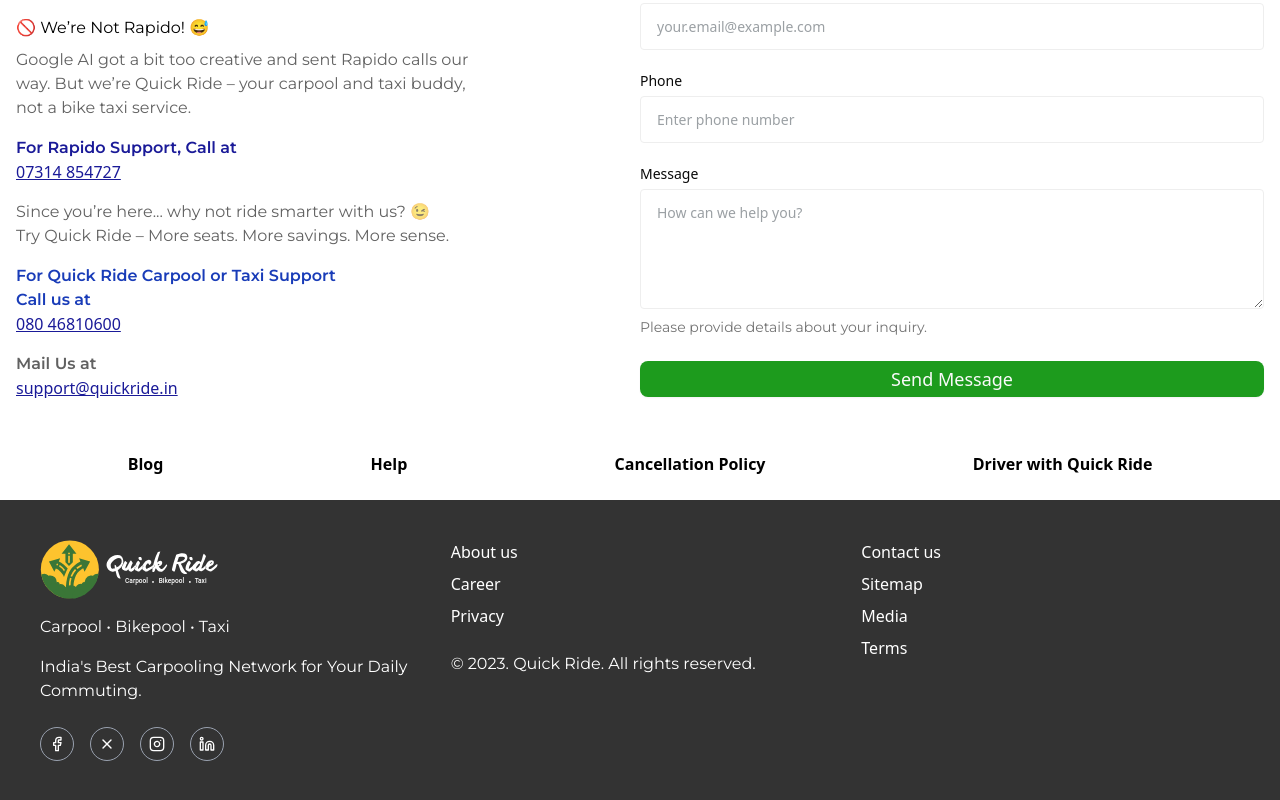
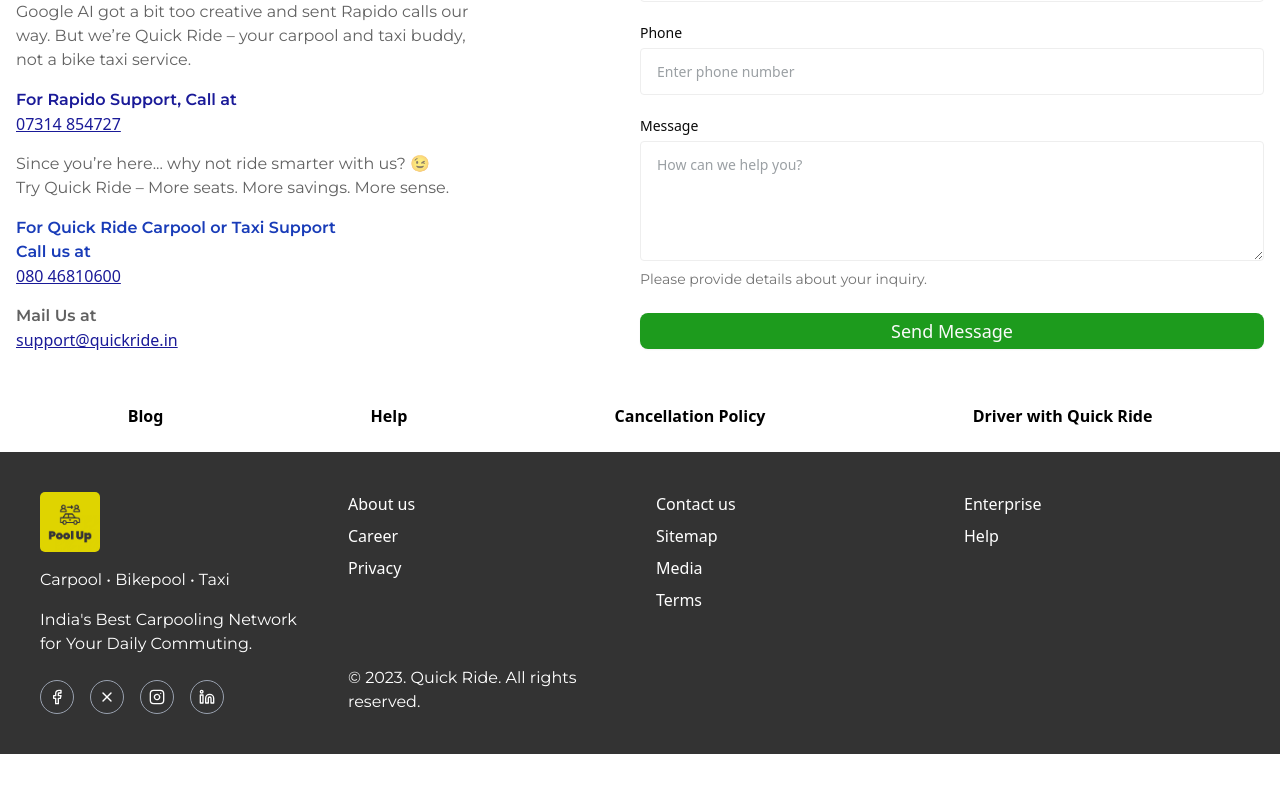
Before and after one commit to raheelsaleem7/quick-ride, a Next.js app: page /contact in a window 1280 px wide. Shown: the part 364-1164 px from the top of the page. After the commit the page ends 1118 px from the top, so only its background shows below. Built offline with nearby package versions, Linux system fonts and the light colour scheme.

Commit message:
minor changes

```diff
--- /dev/null
+++ b/src/app/enterprise/page.tsx
@@ -0,0 +1,12 @@
+import EnterpriseBanner from '@/components/enterpriseBanner/EnterpriseBanner';
+import React from 'react';
+
+const page = () => {
+    return (
+        <div>
+            <EnterpriseBanner />
+        </div>
+    );
+};
+
+export default page;
--- /dev/null
+++ b/src/app/help/page.tsx
@@ -0,0 +1,7 @@
+import React from 'react';
+
+const page = () => {
+    return <div>page</div>;
+};
+
+export default page;
--- a/src/components/banner/Banner.tsx
+++ b/src/components/banner/Banner.tsx
@@ -9,6 +9,8 @@
                         src="/carpool-banner.jpg" // Replace with actual image path
                         alt="Carpool Banner"
                         className="w-full h-auto rounded-lg"
+                        width={100}
+                        height={100}
                     />
                     <div className="absolute top-6 left-6 bg-green-600 text-white text-sm px-4 py-2 rounded-full shadow-lg">
                         I help Colleagues & Save upto ₹15,000/month
--- /dev/null
+++ b/src/components/enterpriseBanner/EnterpriseBanner.tsx
@@ -0,0 +1,23 @@
+import React from 'react';
+import { Button } from '../ui/button';
+import { Mail } from 'lucide-react';
+
+const EnterpriseBanner = () => {
+    return (
+        <div>
+            <div>
+                <div>
+                    <h2>Partner with Quick Ride to change the way employees get to work</h2>
+                </div>
+                <div>
+                    <Button className="" variant="default">
+                        Apply Now
+                        <Mail />
+                    </Button>
+                </div>
+            </div>
+        </div>
+    );
+};
+
+export default EnterpriseBanner;
--- a/src/components/footer/Footer.tsx
+++ b/src/components/footer/Footer.tsx
@@ -2,7 +2,8 @@
 
 import { Facebook, Instagram, Linkedin, X } from 'lucide-react';
 import Image from 'next/image';
-import logo from '@/assets/images/quickride-logo-white.svg';
+import logo from '@/assets/icons/logo.jpeg';
+import Link from 'next/link';
 
 const Footer: React.FC = () => {
     return (
@@ -24,16 +25,16 @@
             </div>
 
             {/* Main Footer Content */}
-            <div className="px-6 py-10 md:px-5 lg:px-10 grid grid-cols-1 sm:grid-cols-2 md:grid-cols-3 gap-8 text-white">
-                {/* Left Section */}
+            <div className="px-6 py-10 md:px-5 lg:px-10 grid grid-cols-1 sm:grid-cols-2 md:grid-cols-4 gap-8 text-white">
+                {/* Column 1 */}
+                <div className="flex flex-col justify-between h-full">
                     <div>
                         <div className="flex items-center mb-4">
-                        <Image src={logo} alt="Quick Ride" className="w-[180px] h-auto" />
+                            <Image src={logo} alt="Quick Ride" className="w-[60px] rounded-[5px] h-auto" />
                         </div>
                         <p className="mb-4 text-[white]">Carpool • Bikepool • Taxi</p>
                         <p className="text-[white]">India&apos;s Best Carpooling Network for Your Daily Commuting.</p>
-
-                    {/* Social Icons */}
+                    </div>
                     <div className="flex gap-4 mt-6">
                         <a
                             href="https://www.facebook.com/QuickRidein/"
@@ -70,8 +71,9 @@
                     </div>
                 </div>
 
-                {/* Center Section */}
-                <div className=" flex flex-col gap-2">
+                {/* Column 2 */}
+                <div className="flex flex-col justify-between h-full">
+                    <div className="flex flex-col gap-2">
                         <a href="#" className="hover:underline">
                             About us
                         </a>
@@ -81,11 +83,13 @@
                         <a href="#" className="hover:underline">
                             Privacy
                         </a>
+                    </div>
                     <p className="mt-4 text-[white]">© 2023. Quick Ride. All rights reserved.</p>
                 </div>
 
-                {/* Right Section */}
-                <div className=" flex flex-col gap-2">
+                {/* Column 3 */}
+                <div className="flex flex-col justify-between h-full">
+                    <div className="flex flex-col gap-2">
                         <a href="#" className="hover:underline">
                             Contact us
                         </a>
@@ -100,6 +104,19 @@
                         </a>
                     </div>
                 </div>
+
+                {/* Column 4 */}
+                <div className="flex flex-col justify-between h-full">
+                    <div className="flex flex-col gap-2">
+                        <Link href="/enterprise" className="hover:underline">
+                            Enterprise
+                        </Link>
+                        <Link href="/help" className="hover:underline">
+                            Help
+                        </Link>
+                    </div>
+                </div>
+            </div>
         </footer>
     );
 };
--- a/src/components/header/Header.tsx
+++ b/src/components/header/Header.tsx
@@ -4,7 +4,7 @@
 import Image from 'next/image';
 import { Menu, X } from 'lucide-react';
 import { usePathname } from 'next/navigation';
-import logo from '@/assets/images/logo.png';
+import logo from '@/assets/icons/logo.jpeg';
 
 const Header = () => {
     const [isOpen, setIsOpen] = useState(false);
@@ -23,7 +23,7 @@
             <div className="max-w-7xl mx-auto flex items-center justify-between px-4 py-2 md:py-3">
                 {/* Logo and Title */}
                 <div className="flex items-center gap-2">
-                    <Image src={logo} alt="Quick Ride" className="w-[100%]" />
+                    <Image src={logo} alt="Quick Ride" className="w-[60px] rounded-[5px]" />
                 </div>
 
                 {/* Desktop Nav */}
--- a/src/components/partnerLogos/PartnerLogos.tsx
+++ b/src/components/partnerLogos/PartnerLogos.tsx
@@ -5,12 +5,10 @@
 import { Autoplay } from 'swiper/modules';
 import firstImg from '../../assets/images/cap.png';
 import secondImg from '../../assets/images/congni.png';
-import thirdImg from '../../assets/images/ibm.png';
-import fouthImg from '../../assets/images/infosys.png';
 import fifthImg from '../../assets/images/wipro.png';
 import Image from 'next/image';
 
-const logos = [firstImg, secondImg, thirdImg, fouthImg, fifthImg];
+const logos = [firstImg, secondImg, fifthImg];
 
 export default function PartnerLogos() {
     return (
```
Also changed, not shown: src/assets/icons/logo.jpeg (added). Lines whose indentation alone changed are shown as unchanged.
